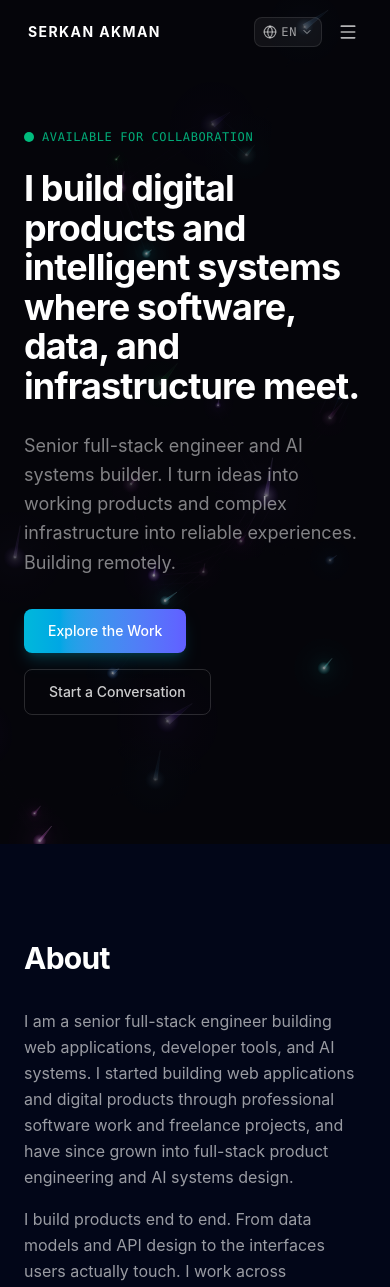
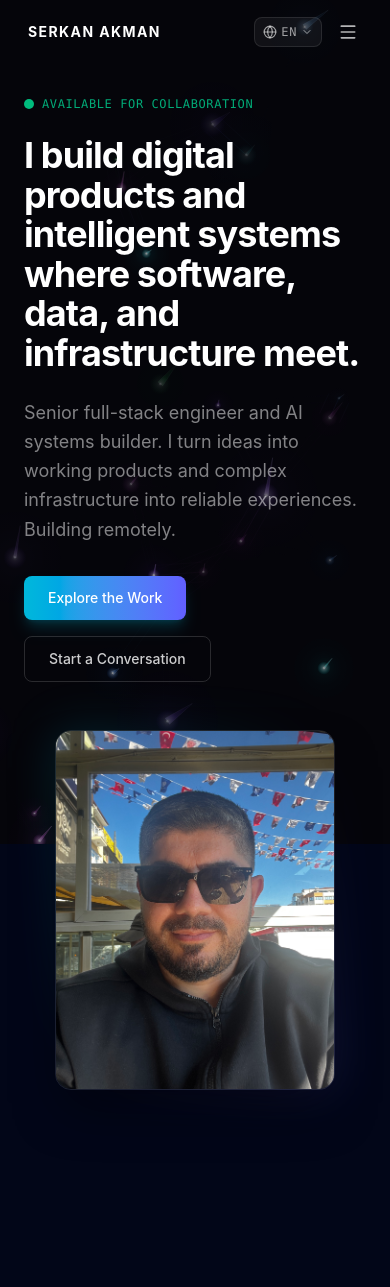
Before and after one commit to kodcuserkan/personal-website, a React (Vite) app: page / in a window 390 px wide. Shown: the top 1287 px of the page. Built offline with nearby package versions, Linux system fonts and the light colour scheme.

Commit message:
Show hero portrait on mobile

```diff
--- a/src/components/HeroSection.tsx
+++ b/src/components/HeroSection.tsx
@@ -56,14 +56,14 @@ export function HeroSection() {
             initial={{ opacity: 0, y: 30 }}
             animate={{ opacity: 1, y: 0 }}
             transition={{ duration: 0.6, delay: 0.2 }}
-            className="hidden lg:flex justify-center"
+            className="flex justify-center"
           >
             <div className="relative">
               <div className="absolute inset-0 rounded-2xl bg-gradient-to-br from-cyan-500/20 via-transparent to-indigo-500/20 blur-xl"></div>
               <img
                 src={heroImage}
                 alt="Serkan Akman"
-                className="relative rounded-2xl border border-white/10 w-[380px] h-[480px] object-cover shadow-2xl shadow-black/50"
+                className="relative rounded-2xl border border-white/10 w-[280px] h-[360px] lg:w-[380px] lg:h-[480px] object-cover shadow-2xl shadow-black/50"
               />
             </div>
           </motion.div>
```
